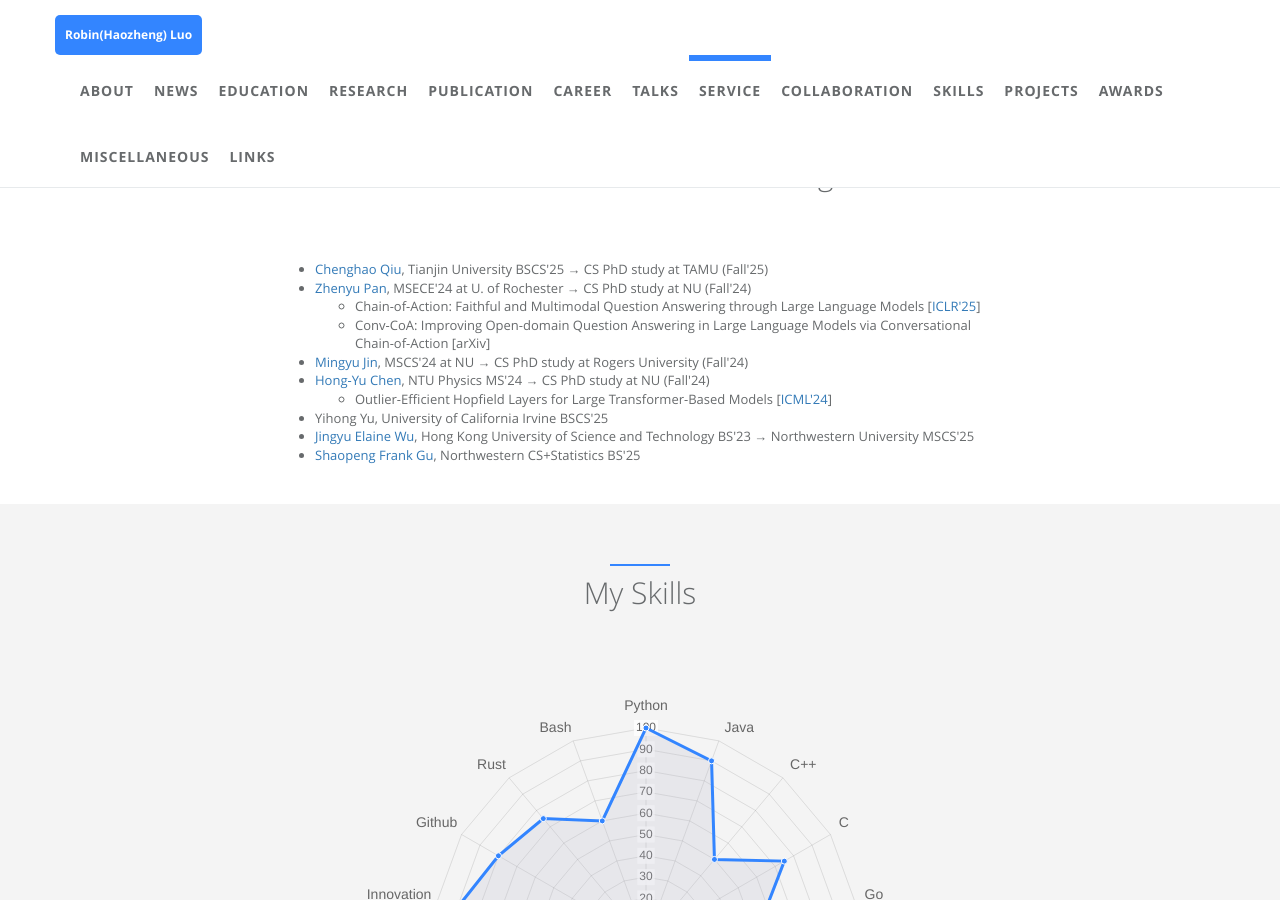
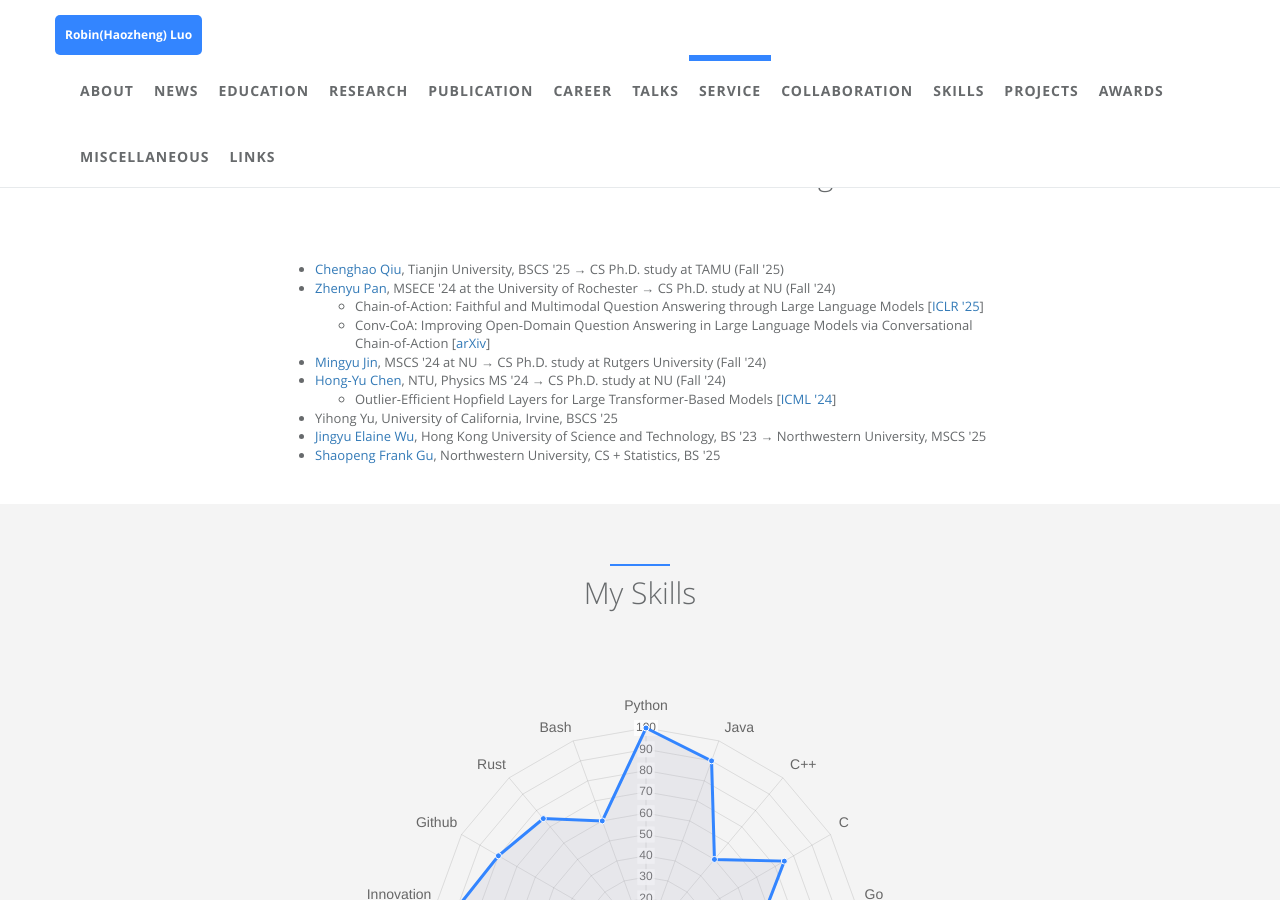
Before and after one commit to robinzixuan/robin.github.io, a Jekyll site: the page built from index.html, in a window 1280 px wide and 900 px high, scrolled down 10986 px. Built offline with Jekyll 4.4.1, drawn with Linux system fonts in a browser that asks for light colours.

Commit message:
Update mentor.html

```diff
--- a/_includes/sections/mentor.html
+++ b/_includes/sections/mentor.html
@@ -10,26 +10,24 @@
 
   <div class="col-lg-8 col-lg-offset-2 m-t-lg m-b-lg wow zoomIn">
     <ul>
-    <li><a href='https://chenghao-qiu.github.io/'>Chenghao Qiu</a>, Tianjin University BSCS'25 → CS PhD study at TAMU (Fall'25)</li>
-    <li><a href='https://pzyseere.github.io/'>Zhenyu Pan</a>, MSECE'24 at U. of Rochester → CS PhD study at NU (Fall'24)
+    <li><a href="https://chenghao-qiu.github.io/">Chenghao Qiu</a>, Tianjin University, BSCS '25 → CS Ph.D. study at TAMU (Fall '25)</li>
+    <li><a href="https://pzyseere.github.io/">Zhenyu Pan</a>, MSECE '24 at the University of Rochester → CS Ph.D. study at NU (Fall '24)
         <ul>
-            <li>Chain-of-Action: Faithful and Multimodal Question Answering through Large Language Models [<a href="https://openreview.net/forum?id=1BdPHbuimc">ICLR'25</a>]</li>
-            <li>Conv-CoA: Improving Open-domain Question Answering in Large Language Models via Conversational Chain-of-Action [arXiv]</li>
+            <li>Chain-of-Action: Faithful and Multimodal Question Answering through Large Language Models [<a href="https://openreview.net/forum?id=1BdPHbuimc">ICLR '25</a>]</li>
+            <li>Conv-CoA: Improving Open-Domain Question Answering in Large Language Models via Conversational Chain-of-Action [<a href="https://arxiv.org/abs/2403.17359">arXiv</a>]</li>
         </ul>
     </li>
-    <li><a href='https://mingyuj666.github.io/'>Mingyu Jin</a>, MSCS'24 at NU → CS PhD study at Rogers University (Fall'24)
-    </li>
-    <li><a href='https://openreview.net/profile?id=~Hong-Yu_Chen1'>Hong-Yu Chen</a>, NTU Physics MS'24 → CS PhD study at NU (Fall'24)
+    <li><a href="https://mingyuj666.github.io/">Mingyu Jin</a>, MSCS '24 at NU → CS Ph.D. study at Rutgers University (Fall '24)</li>
+    <li><a href="https://openreview.net/profile?id=~Hong-Yu_Chen1">Hong-Yu Chen</a>, NTU, Physics MS '24 → CS Ph.D. study at NU (Fall '24)
         <ul>
-            <li>Outlier-Efficient Hopfield Layers for Large Transformer-Based Models [<a href="https://openreview.net/pdf/d4de66d4f151848c87dea393231d1ea19ff0b3cb.pdf">ICML'24</a>]</li>
+            <li>Outlier-Efficient Hopfield Layers for Large Transformer-Based Models [<a href="https://openreview.net/pdf/d4de66d4f151848c87dea393231d1ea19ff0b3cb.pdf">ICML '24</a>]</li>
         </ul>
     </li>
-    <li>Yihong Yu, University of California Irvine BSCS'25 </li>
-    <li><a href='https://www.linkedin.com/in/jingyuelainewu/'>Jingyu Elaine Wu</a>, Hong Kong University of Science and Technology BS'23 → Northwestern University MSCS'25
-    </li>
-    <li><a href='https://www.linkedin.com/in/shaopeng-frank-gu-73b369221/'>Shaopeng Frank Gu</a>, Northwestern CS+Statistics BS'25
-    </li>
-</ul>
+    <li>Yihong Yu, University of California, Irvine, BSCS '25</li>
+    <li><a href="https://www.linkedin.com/in/jingyuelainewu/">Jingyu Elaine Wu</a>, Hong Kong University of Science and Technology, BS '23 → Northwestern University, MSCS '25</li>
+    <li><a href="https://www.linkedin.com/in/shaopeng-frank-gu-73b369221/">Shaopeng Frank Gu</a>, Northwestern University, CS + Statistics, BS '25</li>
+  </ul>
+
   <script>
   function openNav() {
       if (window.innerWidth <= 1200) {
```
